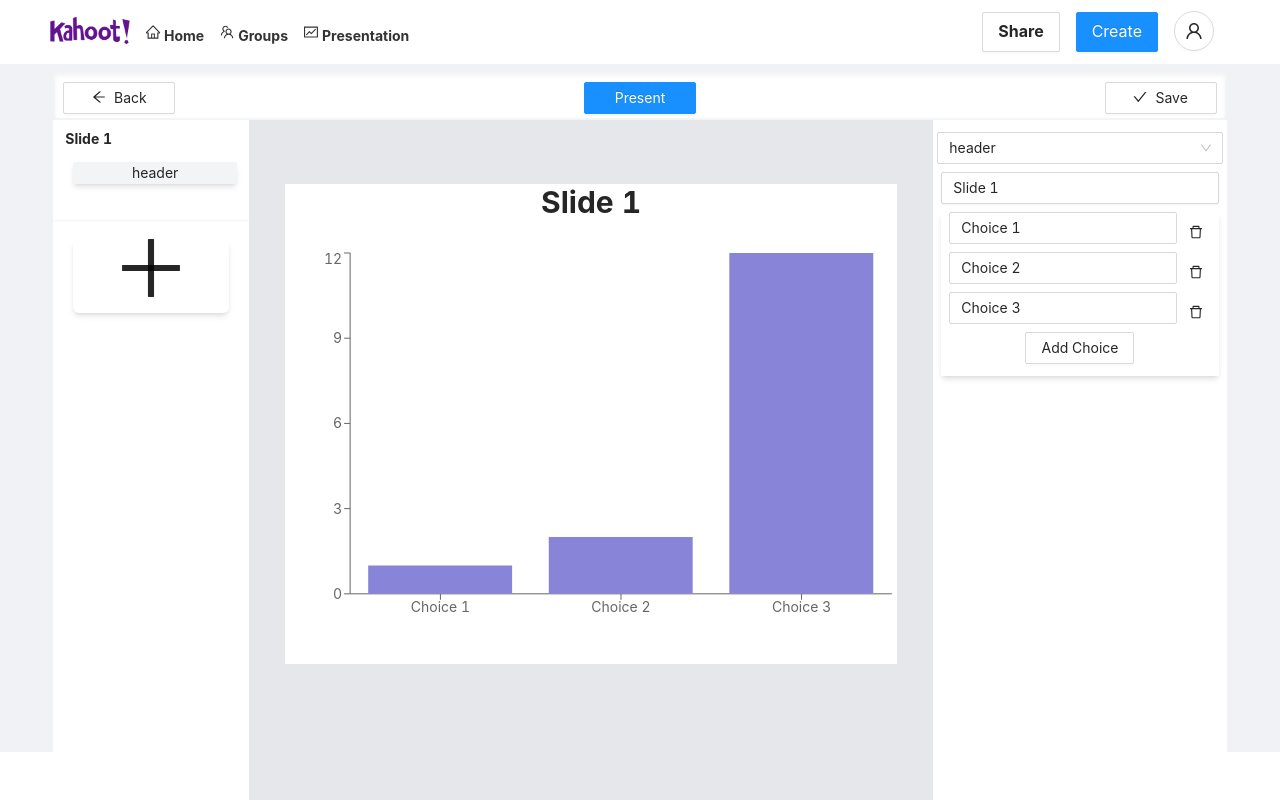
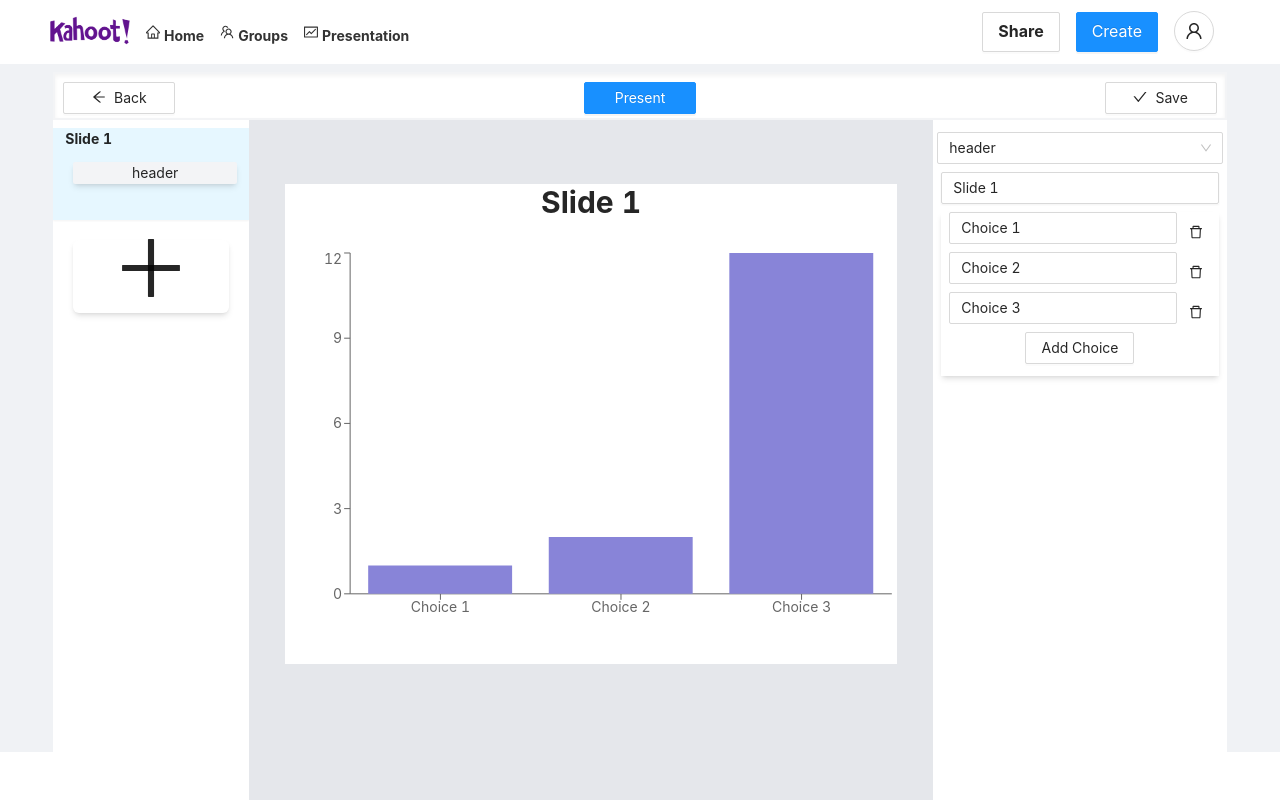
Before and after one commit to HCMUS-Kahoot/kahoot-fe, a React (Create React App) app: page /presentation/1 in a window 1280 px wide. Built offline with nearby package versions, Linux system fonts and the light colour scheme; no server answers.

Commit message:
small ux improve

```diff
--- a/src/pages/presentation/presentationEdit.js
+++ b/src/pages/presentation/presentationEdit.js
@@ -10,7 +10,7 @@ import slideApi from "../../api/slideAPI";
 
 
 export default function PresentationEdit() {
-    const presentationId=useParams().id;
+    const presentationId = useParams().id;
     const navigation = useNavigate();
     const [slides, setSlides] = useState([
         {
@@ -33,12 +33,22 @@ export default function PresentationEdit() {
         }]);
     const [selectedSlide, setSelectedSlide] = useState(0);
     const RemoveSlide = (index) => {
+        console.log("delete is index: ", index);
+        console.log("selectedSlide: ", selectedSlide)
+
+        if (selectedSlide === index) {
+            SelectSlide(index - 1 >= 0 ? index - 1 : 0);
+        }
+
         const newSlides = slides.filter((slide, i) => i !== index);
         setSlides(newSlides);
-        if(selectedSlide===index)
-        {
-            setSelectedSlide(prevSelectedSlide=>prevSelectedSlide-1)
+        if (selectedSlide !== index) {
+            setSelectedSlide(selectedSlide - 1 >= 0 ? selectedSlide - 1 : 0);
         }
+
+        console.log("delete after is index: ", index);
+        console.log("selectedSlide after: ", selectedSlide)
+        console.log("slides after: ", newSlides)
     }
     const DuplicateSlide = (index) => {
         const newSlides = [...slides];
@@ -53,12 +63,12 @@ export default function PresentationEdit() {
         newSlides[index] = newSlide;
         setSlides(newSlides);
     }
-    const backToPresentationsList =() => {
+    const backToPresentationsList = () => {
         navigation("/presentations")
     }
     const handleSaveEditSlide = async () => {
         console.log("This is slide before handle: ", slides)
-        await slideApi.saveSlidesChange(presentationId,slides)
+        await slideApi.saveSlidesChange(presentationId, slides)
     }
 
 
@@ -76,19 +86,19 @@ export default function PresentationEdit() {
                         document.body.style.overflow = "auto";
                         navigation("/presentations/as/show");
                     }}>Present</Button>
-                    <Button className="float-left m-2 w-28 justify-self-end" onClick={handleSaveEditSlide}><CheckOutlined className="relative bottom-[4px]"/>Save</Button>
+                    <Button className="float-left m-2 w-28 justify-self-end" onClick={handleSaveEditSlide}><CheckOutlined className="relative bottom-[4px]" />Save</Button>
                 </div>
                 <Row className="fh">
                     <Col span={4} className="list-slides h-[100%] bg-white border-1 border-gray-600" >
                         <div className="list-slides-container overflow-auto h-[100%]">
                             {slides.map((slide, index) => (
-                                <PresentationMinimize SelectSlide={SelectSlide} DuplicateSlide={DuplicateSlide} RemoveSlide={RemoveSlide} key={index} index={index} type={slide.slideType} title={slide.title?slide.title:"test"} content={slide.content} />
+                                <PresentationMinimize SelectSlide={SelectSlide} DuplicateSlide={DuplicateSlide} RemoveSlide={RemoveSlide} key={index} index={index} type={slide.slideType} title={slide.title ? slide.title : "test"} content={slide.content} selectedIndex={selectedSlide} />
                             ))}
                             <div className="m-5 shadow-md rounded-md text-7xl text-center cursor-pointer bg-white" onClick={
                                 () => {
                                     setSlides([...slides, {
                                         slideType: "header",
-                                        title: `Slide ${slides.length+1}`,
+                                        title: `Slide ${slides.length + 1}`,
                                         content: {
                                             data: [
                                                 {
--- a/src/pages/presentation/presentationMinimize.js
+++ b/src/pages/presentation/presentationMinimize.js
@@ -3,17 +3,22 @@ import { DeleteOutlined, CopyOutlined } from "@ant-design/icons";
 import "antd/dist/antd.min.css";
 
 
-export default function PresentationMinimize({ SelectSlide, DuplicateSlide, RemoveSlide, index, type, title, content }) {
+export default function PresentationMinimize({ SelectSlide, DuplicateSlide, RemoveSlide, index, type, title, content, selectedIndex }) {
     const [showIcons, setShowIcons] = useState(false);
+    const isSelecting = selectedIndex === index;
+
     return (
         <>
-            <div className="bg-white my-2 shadow-sm" onMouseOver={
+            <div className="bg-white my-2 shadow-sm cursor-pointer" onMouseOver={
                 () => setShowIcons(true)
             }
                 onMouseLeave={
                     () => setShowIcons(false)
                 }
                 onClick={() => SelectSlide(index)}
+                style={{
+                    backgroundColor: isSelecting ? "#e6f7ff" : "white",
+                }}
             >
 
                 <div className="font-bold pl-3"> {title} </div>
```
